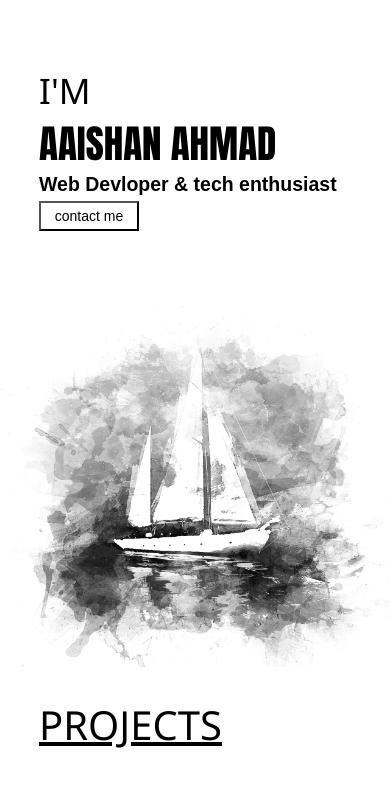
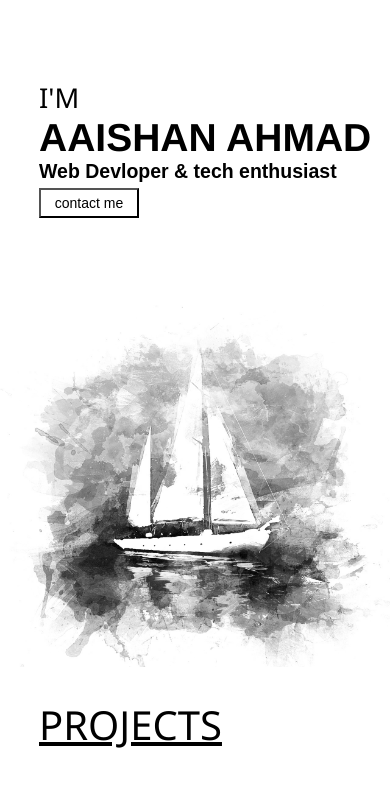
Before and after one commit to aaishan-ahmad/portfolio2.0, a plain HTML site: page index.html in a window 390 px wide. Shown: the part 63-850 px from the top of the page. Drawn offline with Linux system fonts and the light colour scheme; a web font is replaced by a local one.

Commit message:
minner update

```diff
--- a/css/main.css
+++ b/css/main.css
@@ -53,11 +53,11 @@
 @media screen and (max-width: 800px) {
   #iam {
     font-family: "Segoe UI", Tahoma, Geneva, Verdana, sans-serif;
-    font-size: 9vw;
+    font-size: 7vw;
     margin-left: 10%;
   }
   #ahsan {
-    font-family: Impact, Haettenschweiler, "Arial Narrow Bold", sans-serif;
+    font-family: "Franklin Gothic Medium", "Arial Narrow", Arial, sans-serif;
     font-size: 10vw;
     margin-left: 10%;
     font-weight: bold;
```
